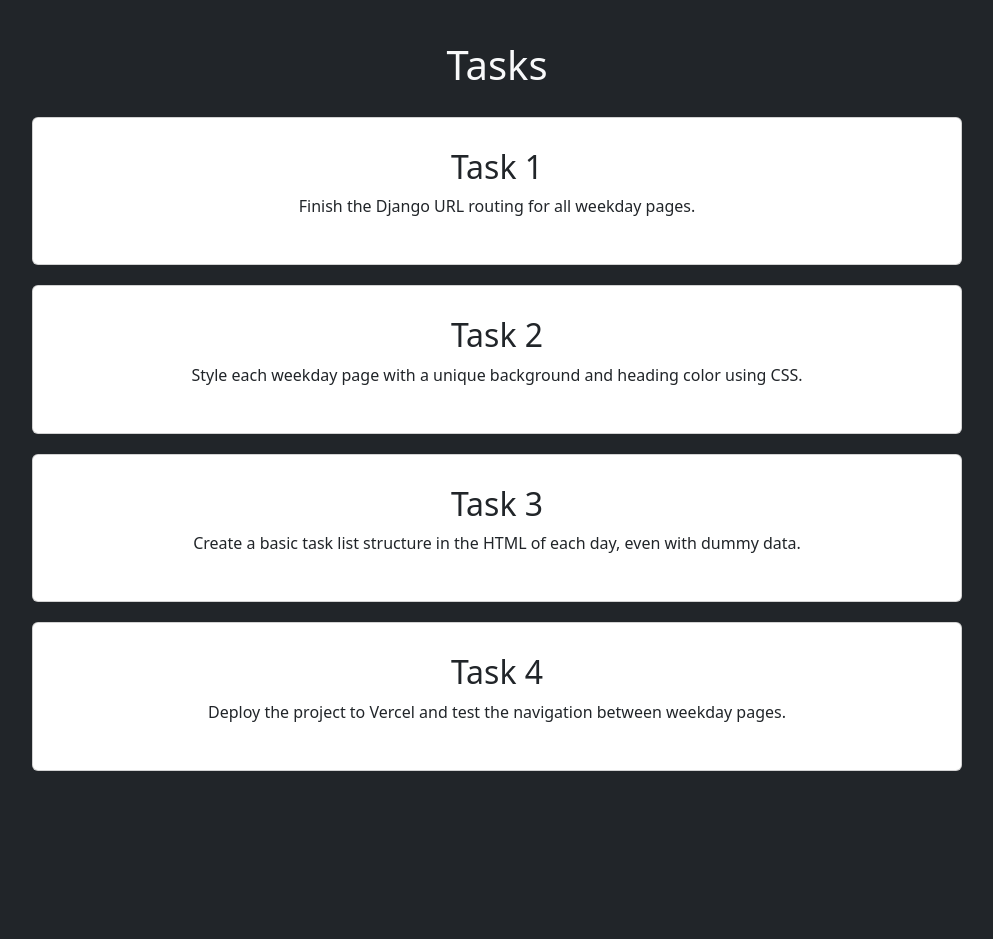
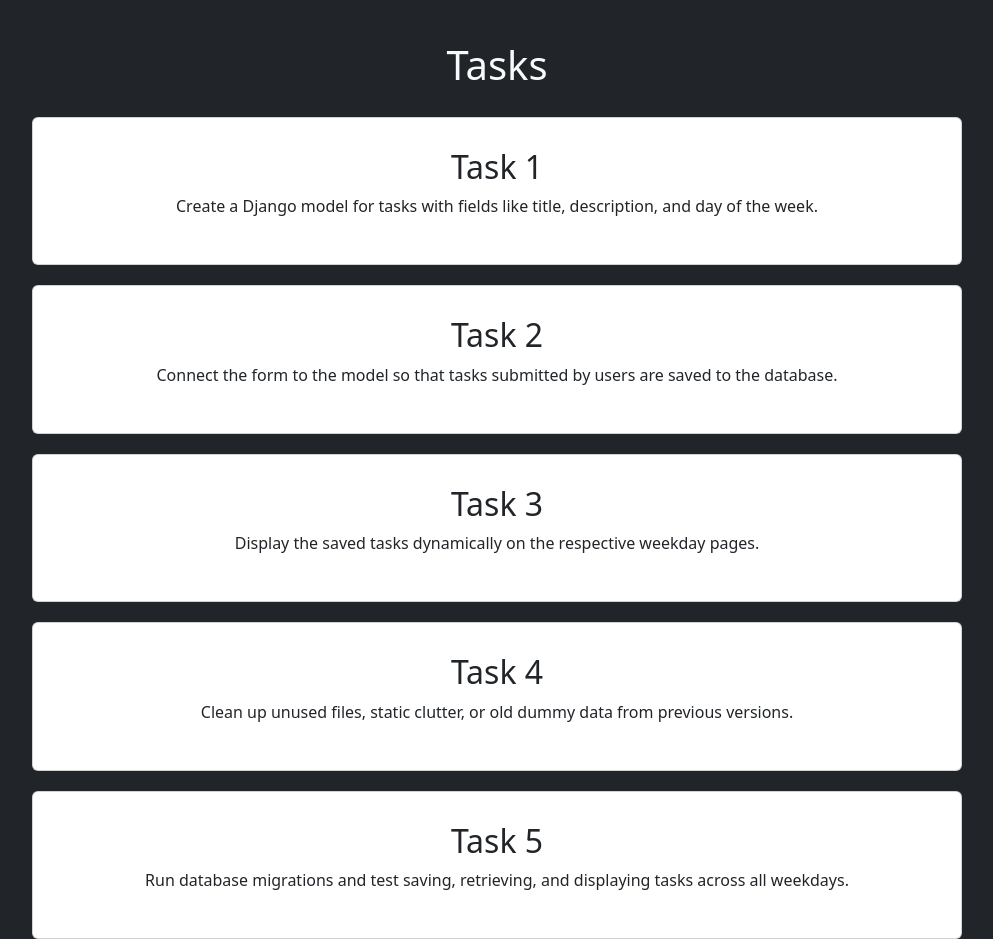
Before and after one commit to vineet-k09/weekplanner, a Django app: page /tasks/thursday/ in a window 1280 px wide. Shown: the part 209-1148 px from the top of the page, without its empty margins (143-1136 px from the left). Before the commit the page ends 980 px from the top, so only its background shows below. Run offline with Django 5.2, Linux system fonts and the light colour scheme.

Commit message:
Update thursday.html

```diff
--- a/tasks/templates/tasks/thursday.html
+++ b/tasks/templates/tasks/thursday.html
@@ -37,21 +37,26 @@
     <div class="container">
     <div class="card col-10 d-flex justify-content-center align-items-center">
         <h2>Task 1</h2>
-            <p>Finish the Django URL routing for all weekday pages.</p>
+        <p>Create a Django model for tasks with fields like title, description, and day of the week.</p>
     </div>
-        <div class="card col-10 d-flex justify-content-center align-items-center ">
+    <div class="card col-10 d-flex justify-content-center align-items-center">
         <h2>Task 2</h2>
-            <p>Style each weekday page with a unique background and heading color using CSS.</p>
+        <p>Connect the form to the model so that tasks submitted by users are saved to the database.</p>
     </div>
-        <div class="card col-10 d-flex justify-content-center align-items-center ">
+    <div class="card col-10 d-flex justify-content-center align-items-center">
         <h2>Task 3</h2>
-            <p>Create a basic task list structure in the HTML of each day, even with dummy data.</p>
+        <p>Display the saved tasks dynamically on the respective weekday pages.</p>
     </div>
-        <div class="card col-10 d-flex justify-content-center align-items-center ">
+    <div class="card col-10 d-flex justify-content-center align-items-center">
         <h2>Task 4</h2>
-            <p>Deploy the project to Vercel and test the navigation between weekday pages.</p>
+        <p>Clean up unused files, static clutter, or old dummy data from previous versions.</p>
+    </div>
+    <div class="card col-10 d-flex justify-content-center align-items-center">
+        <h2>Task 5</h2>
+        <p>Run database migrations and test saving, retrieving, and displaying tasks across all weekdays.</p>
     </div>
 </div>
+
 </body>
 
 </html>
```
Lines whose indentation alone changed are shown as unchanged.
